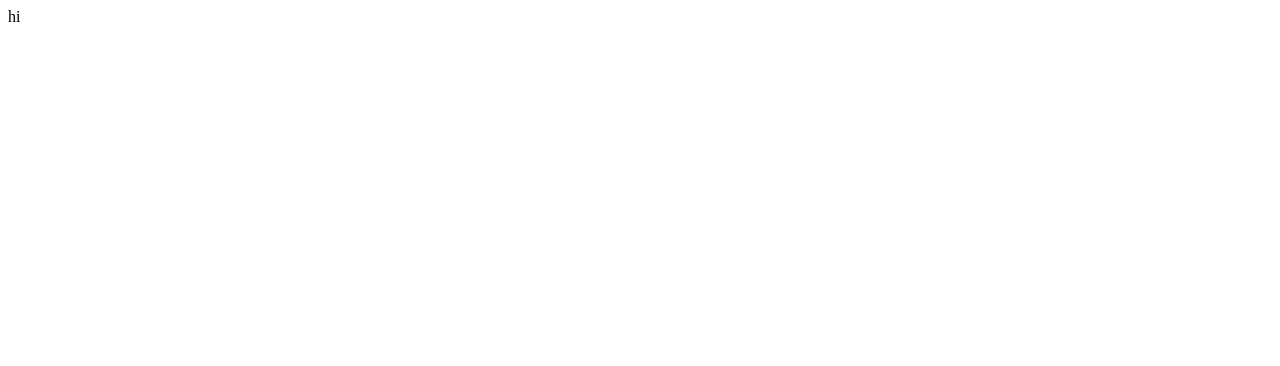
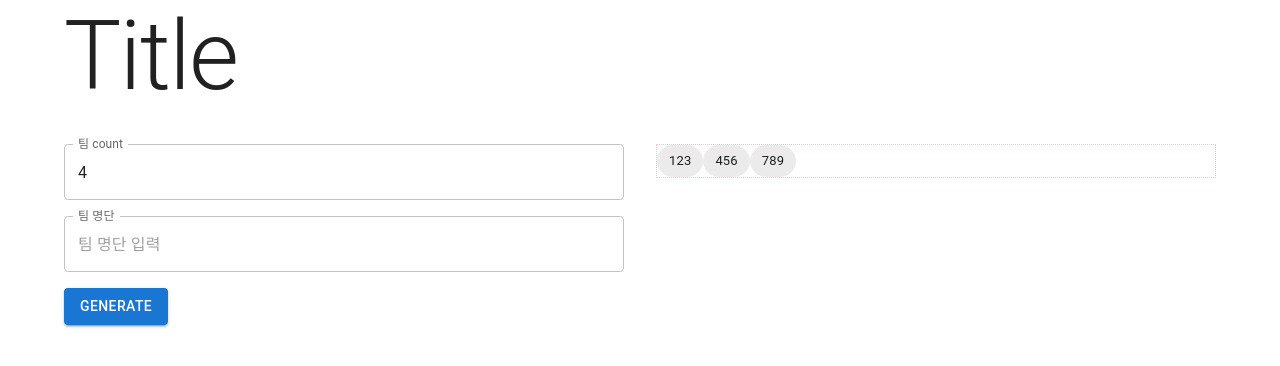
Before and after one commit to YeleePark/TeamGenerator, a React (Create React App) app: page / in a window 1280 px wide. Shown: the top 366 px of the page. Built offline with nearby package versions, Linux system fonts and the light colour scheme.

Commit message:
chore : 레이아웃 구현을 위한 초기 HTML

```diff
--- a/src/App.css
+++ /dev/null
@@ -1,38 +0,0 @@
-.App {
-  text-align: center;
-}
-
-.App-logo {
-  height: 40vmin;
-  pointer-events: none;
-}
-
-@media (prefers-reduced-motion: no-preference) {
-  .App-logo {
-    animation: App-logo-spin infinite 20s linear;
-  }
-}
-
-.App-header {
-  background-color: #282c34;
-  min-height: 100vh;
-  display: flex;
-  flex-direction: column;
-  align-items: center;
-  justify-content: center;
-  font-size: calc(10px + 2vmin);
-  color: white;
-}
-
-.App-link {
-  color: #61dafb;
-}
-
-@keyframes App-logo-spin {
-  from {
-    transform: rotate(0deg);
-  }
-  to {
-    transform: rotate(360deg);
-  }
-}
--- a/src/App.js
+++ b/src/App.js
@@ -1,5 +1,61 @@
+import {
+  Grid,
+  Typography,
+  TextField,
+  Container,
+  Button,
+  Stack,
+  Box,
+  Chip,
+} from "@mui/material";
+
 function App() {
-  return <div className="App">hi</div>;
+  return (
+    <Container
+      sx={{
+        backgroundColor: `background.default`,
+        height: `100vh`,
+      }}
+      maxWidth={`lg`}
+    >
+      <Grid container spacing={4}>
+        <Grid item xs={12} md={12}>
+          <Typography variant="h1">Title</Typography>
+        </Grid>
+        <Grid item xs={12} md={6}>
+          <Box>
+            <Stack>
+              <TextField
+                type={`number`}
+                label={`팀 count`}
+                placeholder="팀 count"
+                defaultValue={4}
+                sx={{ mb: 2 }}
+                InputLabelProps={{ shrink: true }}
+                inputProps={{ min: 0 }}
+              />
+              <TextField
+                label={`팀 명단`}
+                multiline
+                placeholder="팀 명단 입력"
+                InputLabelProps={{ shrink: true }}
+              />
+            </Stack>
+            <Button variant="contained" sx={{ mt: 2 }}>
+              Generate
+            </Button>
+          </Box>
+        </Grid>
+        <Grid item xs={12} md={6}>
+          <Box sx={{ border: `1px dotted pink` }}>
+            <Chip label={`123`} />
+            <Chip label={`456`} />
+            <Chip label={`789`} />
+          </Box>
+        </Grid>
+      </Grid>
+    </Container>
+  );
 }
 
 export default App;
--- a/src/index.js
+++ b/src/index.js
@@ -1,13 +1,17 @@
+import { createTheme, CssBaseline, ThemeProvider } from "@mui/material";
 import React from "react";
 import ReactDOM from "react-dom/client";
 import App from "./App";
 import reportWebVitals from "./reportWebVitals";
 
 const root = ReactDOM.createRoot(document.getElementById("root"));
+const theme = createTheme();
+
 root.render(
-  <React.StrictMode>
+  <ThemeProvider theme={theme}>
+    <CssBaseline />
     <App />
-  </React.StrictMode>,
+  </ThemeProvider>,
 );
 
 // If you want to start measuring performance in your app, pass a function
```
Also changed, not shown: package.json (+7 -1 lines), src/setupTests.js (deleted, +0 -5 lines), src/logo.svg (deleted), 1 other file (tests, documents, lock files or other folders).
